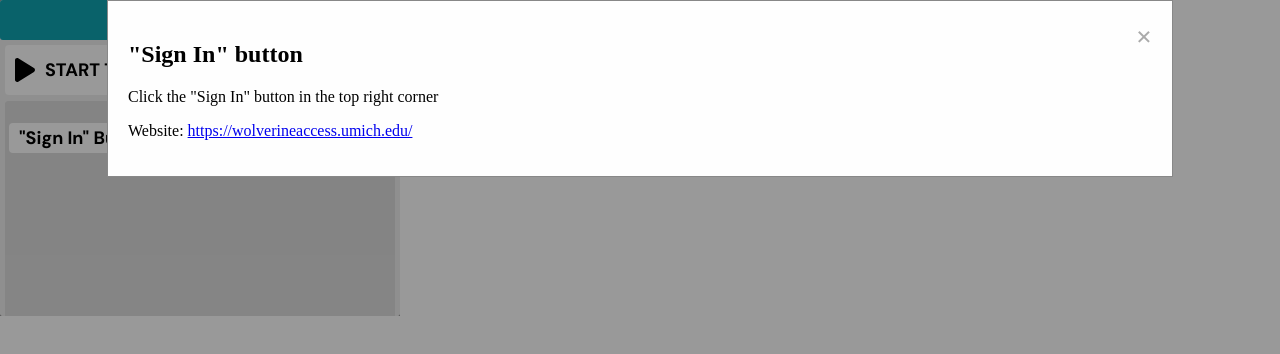
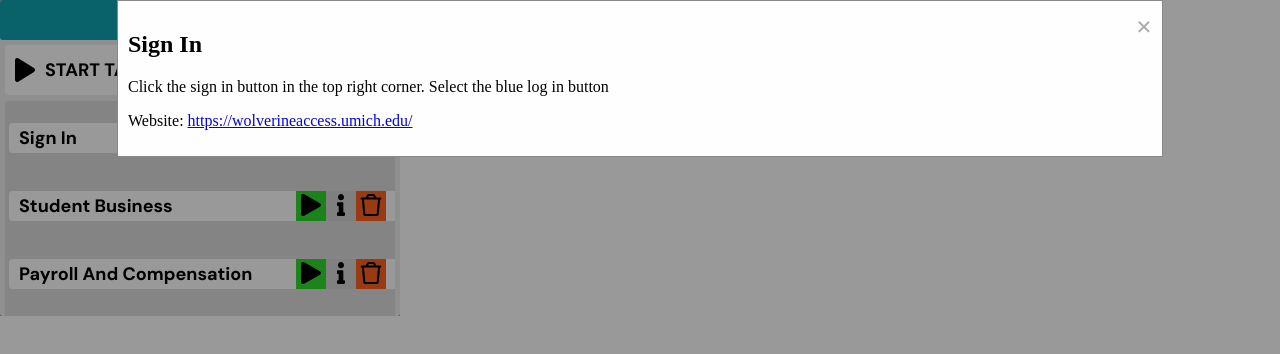
Before and after one commit to ayoung5555/Memory-Anchor, a browser extension: page index.html in a window 1280 px wide. Both pictures are taken after a click on the button 341 px from the left and 138 px from the top of the page. Drawn offline with Linux system fonts and the light colour scheme.

Commit message:
using this for demo

```diff
--- a/css/index.css
+++ b/css/index.css
@@ -264,7 +264,7 @@
 .modal-content {
     background-color: #fefefe;
     margin: 0% auto;
-    padding: 20px;
+    padding: 10px;
     border: 1px solid #888;
     width: 80%;
 }
--- a/index.html
+++ b/index.html
@@ -42,6 +42,7 @@
             <div class="modal-content">
                 <h2>Record a New Task</h2>
                 <input type="text" id="taskTitle" placeholder="Task Title" />
+                <input type="text" id="taskDescription" placeholder="Description" />
                 <input type="text" id="taskWebsite" placeholder="Website" />
                 <button id="startRecording">Start Recording</button>
                 <button id="stopRecording" disabled>Stop Recording</button>
@@ -50,22 +51,50 @@
         </div>
 
         <!-- AY - TODO - FIX scroll-box cause it looks good but is messy rn -->
-        <div id = "taskStartSection" class="scroll-box">
+        <div id="taskStartSection" class="scroll-box">
+
             <ul class="line-item">
-                <b class="edit-text2">"Sign In" button</b>
-                <button class="start" id="start-button">
-                     <!-- play-button-1-icon -->
+                <b class="edit-text2" id="task1-title">Sign In</b>
+                <button class="start" id="start-button-1">
                     <img class="line-item-icon" alt="" src="./public/play-solid.svg" />
                 </button>
-                <button class="info" id="info-button">
-                    <img class="line-item-icon" alt="" src="./public/info-solid.svg" /> <!-- info-1-icon -->
+                <button class="info" id="info-button-1">
+                    <img class="line-item-icon" alt="" src="./public/info-solid.svg" />
                 </button>
-                <button class="editdelete" id="delete-button">
-                    <img class="line-item-icon" alt="" src="./public/trash-regular.svg" /> <!-- trash-1-icon -->
+                <button class="editdelete" id="delete-button-1">
+                    <img class="line-item-icon" alt="" src="./public/trash-regular.svg" />
+                </button>
+            </ul>
+
+            <ul class="line-item">
+                <b class="edit-text2" id="task2-title">Student Business</b>
+                <button class="start" id="start-button-2">
+                    <img class="line-item-icon" alt="" src="./public/play-solid.svg" />
+                </button>
+                <button class="info" id="info-button-2">
+                    <img class="line-item-icon" alt="" src="./public/info-solid.svg" />
+                </button>
+                <button class="editdelete" id="delete-button-2">
+                    <img class="line-item-icon" alt="" src="./public/trash-regular.svg" />
+                </button>
+            </ul>
+
+            <ul class="line-item">
+                <b class="edit-text2" id="task3-title">Payroll and Compensation</b>
+                <button class="start" id="start-button-3">
+                    <img class="line-item-icon" alt="" src="./public/play-solid.svg" />
+                </button>
+                <button class="info" id="info-button-3">
+                    <img class="line-item-icon" alt="" src="./public/info-solid.svg" />
+                </button>
+                <button class="editdelete" id="delete-button-3">
+                    <img class="line-item-icon" alt="" src="./public/trash-regular.svg" />
                 </button>
             </ul>
         </div>
     </div>
+
+
 
     <div id="infoModal" class="modal" style="display: none;">
         <div class="modal-content">
--- a/js/popup.js
+++ b/js/popup.js
@@ -37,18 +37,32 @@ document.getElementById('stopRecording').addEventListener('click', function () {
     document.getElementById('startRecording').disabled = false;
 });
 
-document.getElementById('info-button').addEventListener('click', function() {
-    const title = document.querySelector('.edit-text2').textContent;
+document.querySelectorAll('.info').forEach(button => {
+    button.addEventListener('click', function() {
 
-    const description = 'Click the "Sign In" button in the top right corner';
-    const website = 'https://wolverineaccess.umich.edu/';
+        const taskId = button.id.split('-')[2];
+        const title = document.getElementById(`task${taskId}-title`).textContent;
 
-    document.getElementById('infoTitle').textContent = title;
-    document.getElementById('infoDescription').textContent = description;
-    document.getElementById('infoWebLink').href = website;
-    document.getElementById('infoWebLink').textContent = website;
+        let description;
+        if (title === "Sign In") {
+            description = "Click the sign in button in the top right corner. Select the blue log in button";
+        } else if (title === "Student Business") {
+            description = "Click the search bar at the top of the screen and type student business in the search bar. Then click the rectangular tile that has student business on it";
+        } else if (title === "Payroll and Compensation") {
+            description = "Click the square that says payroll and compensation. It is on the left side and the second tile from the top of the screen. Select payroll and compensation on the left sidebar, and click view paycheck";
+        } else {
+            description = `Description for ${title}`;
+        }
 
-    document.getElementById('infoModal').style.display = 'block';
+        const website = `https://wolverineaccess.umich.edu/`;
+
+        document.getElementById('infoTitle').textContent = title;
+        document.getElementById('infoDescription').textContent = description;
+        document.getElementById('infoWebLink').href = website;
+        document.getElementById('infoWebLink').textContent = website;
+
+        document.getElementById('infoModal').style.display = 'block';
+    });
 });
 
 document.querySelector('.close').addEventListener('click', function() {
```
